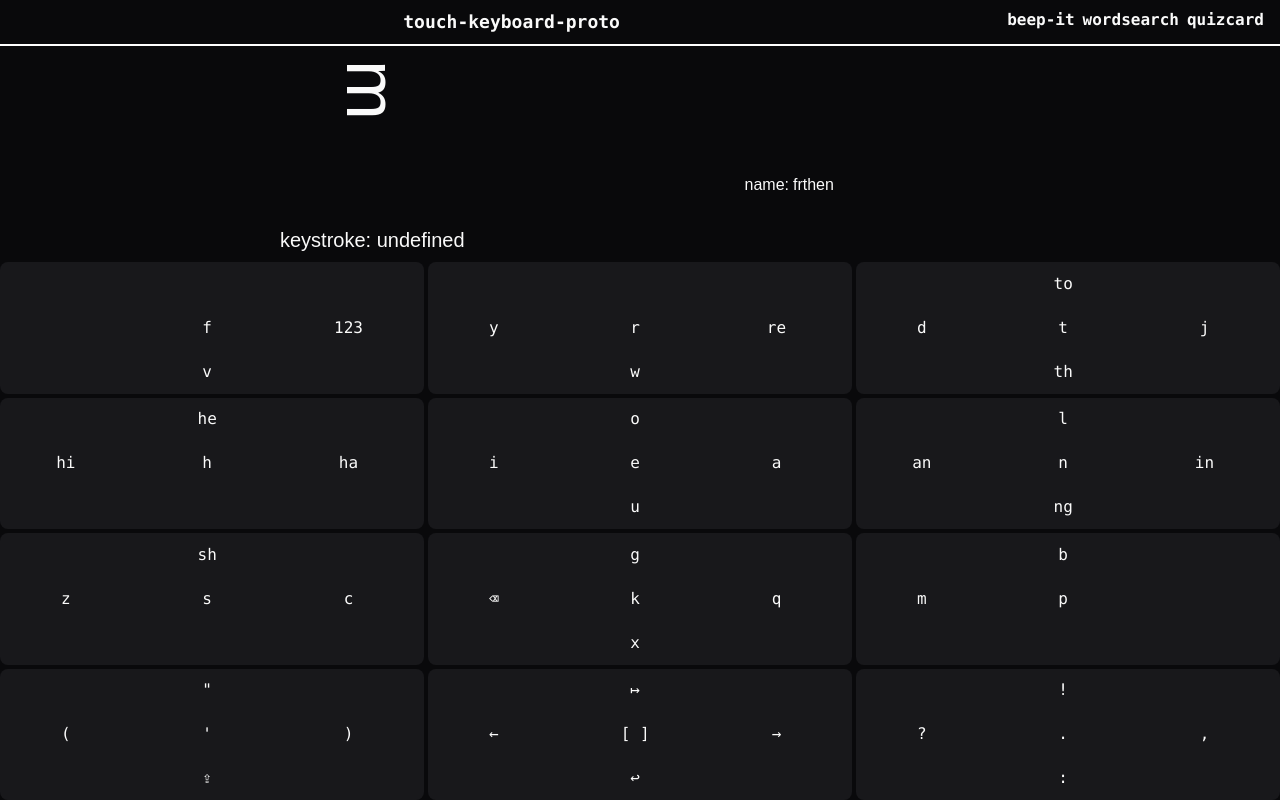
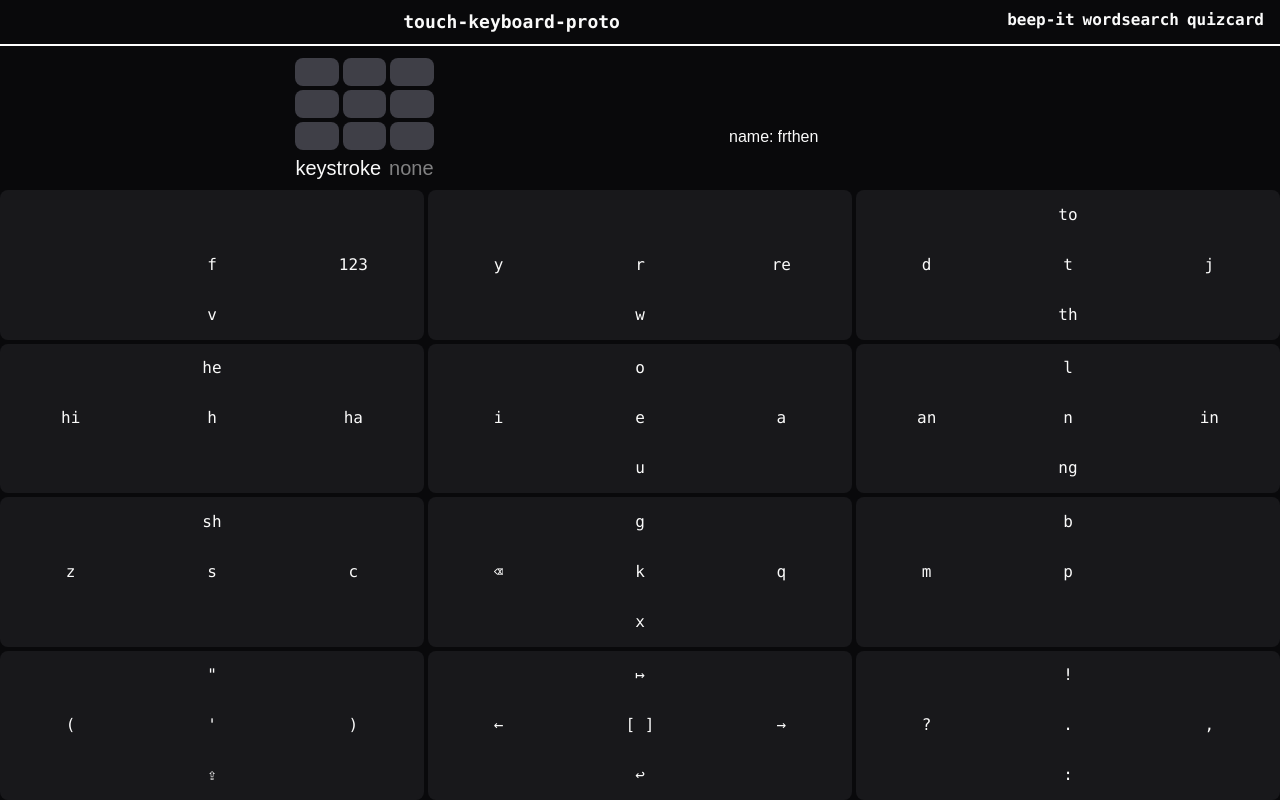
Before and after one commit to ogallagher/touch-keyboard-proto, a Next.js app: page / in a window 1280 px wide. Both pictures are taken after a click on the button 1264 px from the left and 86 px from the top of the page. Built offline with nearby package versions, Linux system fonts and the light colour scheme.

Commit message:
config key definition label map #20

```diff
--- a/app/_lib/keyLabel.ts
+++ b/app/_lib/keyLabel.ts
@@ -56,6 +56,23 @@ export default class KeyLabel {
     }
   }
 
+  equals(other: KeyLabel) {
+    if (this.values.size != other.values.size) {
+      return false
+    }
+
+    const zoneKeys = new Set(this.values.keys())
+    other.values.keys().forEach(zk => zoneKeys.add(zk))
+
+    for (const zoneKey of zoneKeys) {
+      if (this.values.get(zoneKey) !== other.values.get(zoneKey)) {
+        return false
+      }
+    }
+
+    return true
+  }
+
   protected pseudoZoneDefined(
     pseudo: PseudoCond,
     directions: (Direction|Cardinal|Diagonal|undefined)[] = [undefined],
--- a/app/_lib/keyMap.ts
+++ b/app/_lib/keyMap.ts
@@ -32,13 +32,21 @@ export default class KeyMap {
     }))
   }
 
-  set(gesture: AbstractTouchGesture, keys: KeyStroke|KeyboardInstance) {
+  /**
+   * @param gesture Touch gesture input.
+   * @param keys Keystroke or child keyboard output. If not defined, output for this gesture is likewise not defined.
+   */
+  set(gesture: AbstractTouchGesture, keys: KeyStroke|KeyboardInstance|undefined) {
     this.gestures.set(gesture.id, gesture)
     if (keys instanceof KeyStroke) {
       this.gestureToKeystroke.set(gesture.id, keys)
     }
+    else if (keys !== undefined) {
+      this.gestureToKeyboard.set(gesture.id, keys)
+    }
     else {
-      this.gestureToKeyboard.set(gesture.id, keys)
+      this.gestureToKeystroke.delete(gesture.id)
+      this.gestureToKeyboard.delete(gesture.id)
     }
   }
 
@@ -110,4 +118,22 @@ export default class KeyMap {
 
     return abstractGesture
   }
+
+  equals(other: KeyMap) {
+    if (this.gestures.size !== other.gestures.size) {
+      return false
+    }
+
+    const gestureIds = new Set(this.gestures.keys())
+    other.gestures.keys().forEach(gi => gestureIds.add(gi))
+
+    for (const gestureId of gestureIds) {
+      const gesture = this.gestures.get(gestureId)!
+      if (this.getKeys(gesture, false, false) !== other.getKeys(gesture, false, false)) {
+        return false
+      }
+    }
+
+    return true
+  }
 }
--- a/app/_lib/keyStroke.ts
+++ b/app/_lib/keyStroke.ts
@@ -4,6 +4,8 @@ import { KeyboardPersistance } from "./keyboardDefinition"
 
 export type TypeChar = string
 
+const metaCharStrPrefix = '<'
+const metaCharStrSuffix = '>'
 export enum MetaChar {
   SHIFT = '<shift>',
   CAPS_LOCK = '<caps-lock>',
@@ -24,6 +26,15 @@ export enum MetaChar {
   CLOSE_KEYBOARD = '<close-keyb>'
 }
 
+export function stringToMetaChar(s: string) {
+  if (!s.startsWith(metaCharStrPrefix) || !s.endsWith(metaCharStrSuffix)) {
+    return
+  }
+  else {
+    return s in Object.keys(MetaChar) ? s as MetaChar : undefined
+  }
+}
+
 export type KeyChar = TypeChar|MetaChar
 
 export const cursorChar = '┃' // 0x2503
@@ -33,6 +44,27 @@ export default class KeyStroke {
 
   constructor(...chars: KeyChar[]) {
     this.chars = this.chars.concat(chars)
+  }
+
+  toChars() {
+    return [...this.chars]
+  }
+
+  static parse(s: string): KeyStroke {
+    const chars: KeyChar[] = []
+
+    for (let i=0; i<s.length; i++) {
+      const mc = stringToMetaChar(s.substring(i))
+      if (mc !== undefined) {
+        chars.push(mc)
+        i += mc.length - 1
+      }
+      else {
+        chars.push(s[i])
+      }
+    }
+
+    return new KeyStroke(...chars)
   }
 
   toString() {
--- a/app/component/config/configKeyCell.tsx
+++ b/app/component/config/configKeyCell.tsx
@@ -1,17 +1,22 @@
 import { ConfigCtx, configListenerName } from "@context/configCtx"
-import { KeyDefinition } from "@lib/keyboardDefinition"
-import KeyLabel from "@lib/keyLabel"
+import { KeyIndex } from "@lib/keyboardDefinition"
+import { KeyDefinition } from "@lib/keyDefinition"
+import KeyLabel, { Zone } from "@lib/keyLabel"
 import KeyMap from "@lib/keyMap"
 import KeyStroke from "@lib/keyStroke"
 import { AbstractTouchGesture } from "@lib/touchGesture"
 
-import { useContext, useEffect, useState } from "react"
+import { useContext, useEffect, useRef, useState } from "react"
 import GestureTypeLabel from "./gestureType"
+import KeyZoneLabel from "@component/keyZoneLabel"
+import { KeyGridCtx } from "@context/keyGridCtx"
 
 export default function ConfigKeyCell() {
   const configCtx = useContext(ConfigCtx)
+  const gridCtx = useContext(KeyGridCtx)
+  const keyIndex = useRef({row: -1, col: -1} as KeyIndex)
   const [keyLabel, setKeyLabel] = useState(undefined as KeyLabel|undefined)
-  const [keyMap, setKeyMap] = useState(undefined as KeyMap|undefined)
+  const keyMap = useRef(undefined as KeyMap|undefined)
   const [keyStroke, setKeyStroke] = useState(undefined as KeyStroke|undefined)
   const [gesture, setGesture] = useState(undefined as AbstractTouchGesture|undefined)
 
@@ -22,11 +27,12 @@ export default function ConfigKeyCell() {
       configCtx.addLoadListener(name, () => {
         let key: KeyDefinition|undefined
         if (configCtx.keyboardInstance && configCtx.keyIndex) {
+          keyIndex.current = configCtx.keyIndex
           key = configCtx.keyboardInstance.keyboard.getKey(configCtx.keyIndex.row, configCtx.keyIndex.col)
         }
 
         setKeyLabel(key?.label)
-        setKeyMap(key?.map)
+        keyMap.current = key?.map
         setKeyStroke(configCtx.keystroke?.clone())
         setGesture(configCtx.gesture?.clone())
       })
@@ -39,10 +45,21 @@ export default function ConfigKeyCell() {
   // write to config context
   useEffect(
     () => {
-      // TODO config key cell write
+      if (keyLabel && keyMap.current) {
+        if (gesture) {
+          keyMap.current.set(gesture, keyStroke)
+        }
+
+        const keyDef = new KeyDefinition({ label: keyLabel, map: keyMap.current })
+        if (!keyDef.equals(configCtx.getKeyDefinition(keyIndex.current)!)) {
+          configCtx.setKey(keyIndex.current, keyDef)
+        }
+      }
     },
-    [ keyLabel, keyStroke, keyMap ]
+    [ keyLabel, keyStroke ]
   )
+
+  // TODO listen to modifier keys
 
   return (
     <div
@@ -51,31 +68,31 @@ export default function ConfigKeyCell() {
       <div
         className='flex flex-row gap-1 justify-center text-7xl' >
         <GestureTypeLabel gesture={gesture} />
-        {/* <div>
-          {directionToIcon(gesture?.direction)}
-        </div>
-        <div>{gesture?.cornerDirection && directionToIcon(gesture.cornerDirection)}</div> */}
       </div>
       {/* key label */}
       <div
         className='grid grid-cols-3 gap-1' >
-        {/* row 1 */}
-        <pre className="text-center">{keyLabel?.getZone('upleft')}&nbsp;</pre>
-        <pre className="text-center">{keyLabel?.getZone('up')}&nbsp;</pre>
-        <pre className="text-center">{keyLabel?.getZone('upright')}&nbsp;</pre>
-        {/* row 2 */}
-        <pre className="text-center">{keyLabel?.getZone('left')}&nbsp;</pre>
-        <pre className="text-center">{keyLabel?.getZone('center')}&nbsp;</pre>
-        <pre className="text-center">{keyLabel?.getZone('right')}&nbsp;</pre>
-        {/* row 3 */}
-        <pre className="text-center">{keyLabel?.getZone('downleft')}&nbsp;</pre>
-        <pre className="text-center">{keyLabel?.getZone('down')}&nbsp;</pre>
-        <pre className="text-center">{keyLabel?.getZone('downright')}&nbsp;</pre>
+        {(['upleft', 'up', 'upright', 'left', 'center', 'right', 'downleft', 'down', 'downright'] as Zone[]).map(
+          (zone) => (
+            <div key={`wrap-${zone}`} className='dark:bg-zinc-700 bg-zinc-300 rounded-lg'>
+              <KeyZoneLabel
+                key={zone}
+                zone={zone} label={keyLabel}
+                isShift={false} isCapsLock={false} gestureSegment={undefined}
+                setKeyLabel={keyLabel ? setKeyLabel : undefined} />
+            </div>
+          )
+        )}
       </div>
       {/* key map */}
       <div
-        className='flex flex-row justify-start' >
-        {'keystroke: ' + keyStroke?.toString()}
+        className='flex flex-row justify-start gap-2' >
+        <label>keystroke</label>
+        <input
+          className='field-sizing-content min-w-8'
+          value={keyStroke?.toChars().join('') || ''}
+          placeholder='none'
+          onChange={e => setKeyStroke(KeyStroke.parse(e.target.value))} />
       </div>
     </div>
   )
--- a/app/component/config/configKeyGrid.tsx
+++ b/app/component/config/configKeyGrid.tsx
@@ -65,7 +65,7 @@ export default function ConfigKeyGrid() {
         <input
           type='text'
           value={keyboardName || 'no keyboard loaded'}
-          onChange={(e) => setKeyboardName(e.target.value)} />
+          onChange={e => setKeyboardName(e.target.value)} />
       </div>
     </div>
   )
--- a/app/component/config/gestureType.tsx
+++ b/app/component/config/gestureType.tsx
@@ -2,6 +2,8 @@ import Image from "next/image"
 import { websiteBasePath } from "@lib/path"
 import { AbstractTouchGesture, gestureTypeToPhrase } from "@lib/touchGesture"
 import { Direction, directionToHeading, isCardinal, radianToDegree } from "@lib/orientation"
+
+const imageSpacerChar = 'm'
 
 export default function GestureTypeLabel(
   { gesture }: {
@@ -21,7 +23,8 @@ export default function GestureTypeLabel(
           ))
         }deg)`
       }}>
-      m
+      {/* Letter as parent container dimensions placeholder for next Image.fill adapt to font size. */}
+      {gesture?.type && imageSpacerChar}
       {gesture?.type && (
         <Image
           src={`${websiteBasePath}/gestureType/${gesture.type}.svg`}
--- a/app/component/keyCell.tsx
+++ b/app/component/keyCell.tsx
@@ -11,15 +11,14 @@ import { isTouchScreen } from "@lib/platform"
 import { KeyboardInstance, KeyboardSize, KeyIndex } from "@lib/keyboardDefinition"
 import KeyGrid from "./keyGrid"
 import KeyStroke from "@lib/keyStroke"
-import { ConfigCtx } from "@context/configCtx"
+import { ConfigCtx, configListenerName } from "@context/configCtx"
 import { ConfigEvalMode } from "@lib/control"
 import KeyZoneLabel from "./keyZoneLabel"
+import { KeyDefinition } from "@lib/keyDefinition"
 
 export default function KeyCell(
-  { index, label, map, activateKeyGrid }: {
+  { index, activateKeyGrid }: {
     index: KeyIndex
-    label: KeyLabel
-    map: KeyMap
     activateKeyGrid: RefObject<() => void>
   }
 ) {
@@ -35,6 +34,14 @@ export default function KeyCell(
   const textAreaEdit = useContext(TextAreaEditCtx)
   const keyGridState = useContext(KeyGridCtx)
   const configCtx = useContext(ConfigCtx)
+  const [label, setLabel] = useState(
+    configCtx.keyboardInstance?.keyboard.getKey(index.row, index.col)?.label
+    || new KeyLabel()
+  )
+  const [map, setMap] = useState(
+    configCtx.keyboardInstance?.keyboard.getKey(index.row, index.col)?.map
+    || new KeyMap()
+  )
 
   const getGestureSegmentLength = () => (
     Math.min(self.current!.clientWidth, self.current!.clientHeight) * 0.4
@@ -247,6 +254,32 @@ export default function KeyCell(
     [gesture]
   )
 
+  // read key config updates
+  useEffect(
+    () => {
+      const name = configListenerName(KeyCell.name + `[${index.col},${index.row}]`)
+      configCtx.addSaveListener(name, KeyDefinition.name, () => {
+        if (
+          configCtx.keyboardInstance
+          && configCtx.keyIndex?.col === index.col && configCtx.keyIndex.row === index.row
+        ) {
+          setLabel(
+            configCtx.keyboardInstance.keyboard.getKey(index.row, index.col)?.label
+            || new KeyLabel()
+          )
+
+          setMap(
+            configCtx.keyboardInstance.keyboard.getKey(index.row, index.col)?.map
+            || new KeyMap()
+          )
+        }
+      })
+
+      return () => configCtx.deleteSaveListener(name, KeyDefinition.name)
+    },
+    []
+  )
+
   return (
     <div className='relative grow' >
       <div
@@ -267,7 +300,7 @@ export default function KeyCell(
           ].join(' ')} >
           {(['upleft', 'up', 'upright', 'left', 'center', 'right', 'downleft', 'down', 'downright'] as Zone[]).map(
             (zone) => (
-              <KeyZoneLabel zone={zone} label={label} isShift={isShift} isCapsLock={isCapsLock} gestureSegment={gestureSegment} />
+              <KeyZoneLabel key={zone} zone={zone} label={label} isShift={isShift} isCapsLock={isCapsLock} gestureSegment={gestureSegment} />
             )
           )}
         </div>
--- a/app/component/keyGrid.tsx
+++ b/app/component/keyGrid.tsx
@@ -100,15 +100,10 @@ export default function KeyGrid(
     const h = dimensions?.height || 0
 
     for (let col=0; col < w; col++) {
-      let label: KeyLabel = keyboard.keyboard.getKey(row, col)?.label || new KeyLabel()
-      let map: KeyMap = keyboard.keyboard.getKey(row, col)?.map || new KeyMap()
-
       yield (
         <KeyCell
           key={`${row},${col}`}
           index={{ row, col }}
-          label={label}
-          map={map}
           activateKeyGrid={activate} />
       )
     }
--- a/app/component/keyZoneLabel.tsx
+++ b/app/component/keyZoneLabel.tsx
@@ -1,22 +1,36 @@
-import KeyLabel, { Zone } from "@lib/keyLabel"
+import KeyLabel, { Zone, ZoneKey } from "@lib/keyLabel"
 import { Direction } from "@lib/orientation"
 import { InitGestureSegmentType } from "@lib/touchGesture"
+import { Dispatch, SetStateAction } from "react"
 
 export default function KeyZoneLabel(
-  { zone, label, isShift, isCapsLock, gestureSegment }: {
+  { zone, label, isShift, isCapsLock, gestureSegment, setKeyLabel }: {
     zone: Zone,
-    label: KeyLabel
+    label: KeyLabel|undefined
     isShift: boolean
     isCapsLock: boolean
-    gestureSegment: {segment?: InitGestureSegmentType, direction?: Direction}
+    gestureSegment: {segment?: InitGestureSegmentType, direction?: Direction}|undefined
+    setKeyLabel?: Dispatch<SetStateAction<KeyLabel | undefined>>
   }
 ) {
+  const zoneLabel = label?.getZone(zone, label.getPseudo(isShift, isCapsLock, gestureSegment?.segment), gestureSegment?.direction)
+
   return (
-    <pre
-      className="text-center flex flex-col justify-center">
-      {label.getZone(zone, label.getPseudo(isShift, isCapsLock, gestureSegment.segment), gestureSegment.direction)}
-      {/* whitespace to reserve render space when empty */}
-      &nbsp;
-    </pre>
+    <div className='flex flex-row justify-center'>
+      <input
+        className={[
+          'field-sizing-content flex flex-col justify-center font-mono',
+          setKeyLabel ? '' : 'pointer-none cursor-default',
+          zoneLabel === undefined ? 'min-w-4' : ''
+        ].join(' ')}
+        value={zoneLabel || '  '}
+        onChange={setKeyLabel && label && ( (e) => {
+          const newLabel = label.clone()
+          newLabel.set(new ZoneKey(zone), e.target.value.trim() === '' ? undefined : e.target.value)
+
+          setKeyLabel(newLabel)
+        } )}
+        readOnly={setKeyLabel ? undefined : true} />
+    </div>
   )
 }
--- a/app/context/configCtx.tsx
+++ b/app/context/configCtx.tsx
@@ -1,8 +1,10 @@
 import { ConfigEvalMode } from "@lib/control"
 import GridDimensions from "@lib/gridDimensions"
 import { KeyboardInstance, KeyIndex } from "@lib/keyboardDefinition"
+import { KeyDefinition } from "@lib/keyDefinition"
+import KeyLabel from "@lib/keyLabel"
 import KeyStroke from "@lib/keyStroke"
-import TouchGesture from "@lib/touchGesture"
+import { AbstractTouchGesture } from "@lib/touchGesture"
 import { createContext } from "react"
 
 export type ClassName = string
@@ -17,7 +19,7 @@ export class ConfigureKeyBoard {
   public mode = ConfigEvalMode.Eval
   private _keyboardInstance?: KeyboardInstance
   private _keyIndex?: KeyIndex
-  private _gesture?: TouchGesture
+  private _gesture?: AbstractTouchGesture
   private _keystroke?: KeyStroke|KeyboardInstance
   private readonly loadListeners: Map<string, LoadListener> = new Map()
   private readonly saveListeners: Map<ClassName, Map<string, SaveListener>> = new Map()
@@ -32,6 +34,10 @@ export class ConfigureKeyBoard {
     if (this._keystroke instanceof KeyStroke) {
       return this._keystroke
     }
+  }
+
+  getKeyDefinition(keyIndex: KeyIndex) {
+    return this._keyboardInstance?.keyboard.getKey(keyIndex.row, keyIndex.col)
   }
 
   get childKeyboardInstance() {
@@ -63,7 +69,7 @@ export class ConfigureKeyBoard {
     this.loadListeners.values().forEach(l => l())
   }
 
-  loadKey(index: KeyIndex, gesture: TouchGesture, keystroke?: KeyStroke|KeyboardInstance) {
+  loadKey(index: KeyIndex, gesture: AbstractTouchGesture, keystroke?: KeyStroke|KeyboardInstance) {
     this._keyIndex = index
     this._gesture = gesture
     this._keystroke = keystroke
@@ -76,6 +82,14 @@ export class ConfigureKeyBoard {
       this.saveListeners.get(GridDimensions.name)?.values().forEach(l => l())
     }
   }
+
+  setKey(index: KeyIndex, key: KeyDefinition) {
+    if (this._keyboardInstance) {
+      this._keyIndex = index
+      this._keyboardInstance?.keyboard.setKey(index, key)
+      this.saveListeners.get(KeyDefinition.name)?.values().forEach(l => l())
+    }
+  }
 }
 
 export const ConfigCtx = createContext(null as unknown as ConfigureKeyBoard)
```
